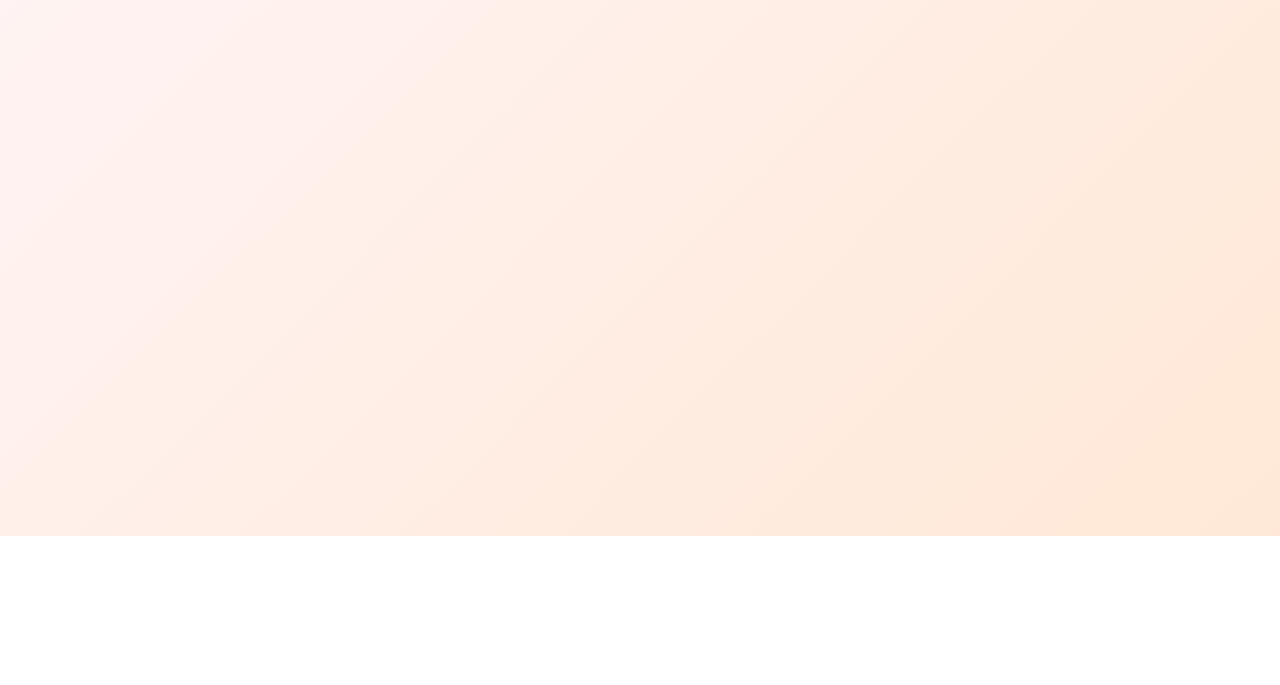
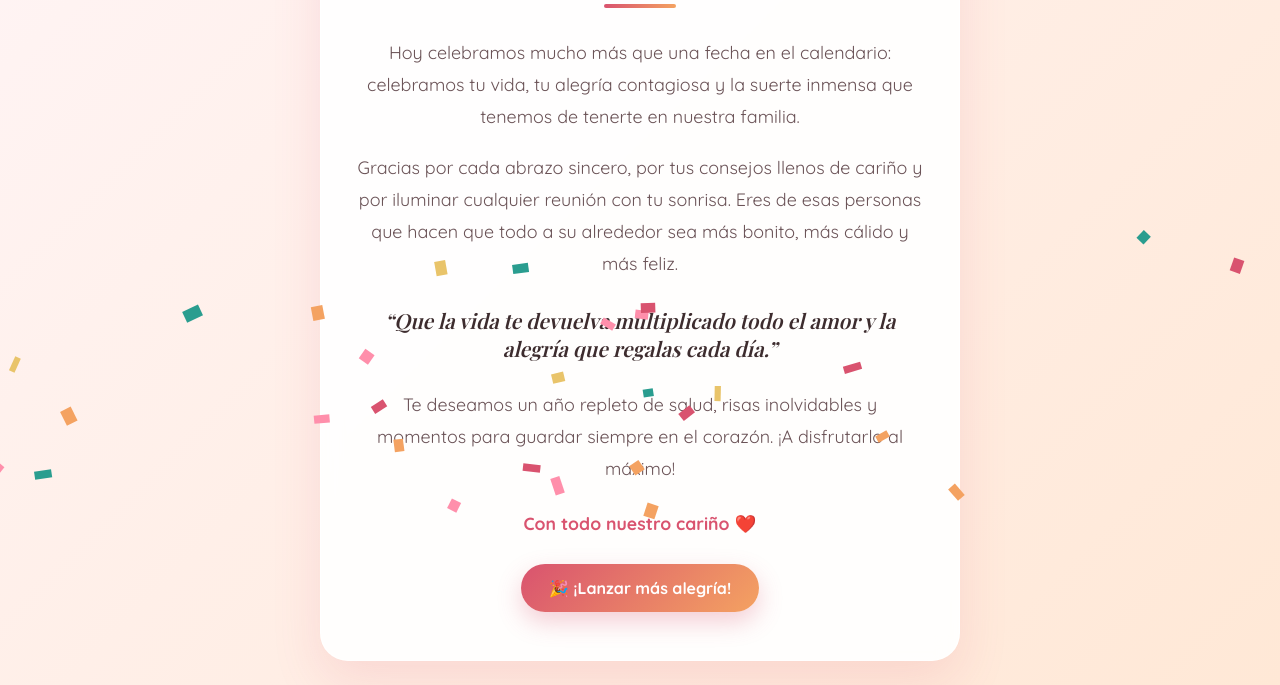
Before and after one commit to Adrianvj3/happybirthday-, a plain HTML site: page Juana/index.html in a window 1280 px wide. Shown: the part 264-949 px from the top of the page. Before the commit the page ends 800 px from the top, so only its background shows below. Drawn offline with nearby package versions, Linux system fonts and the light colour scheme; a web font is replaced by a local one.

Commit message:
Actualizar index.html

```diff
--- a/Juana/index.html
+++ b/Juana/index.html
@@ -3,7 +3,7 @@
 <head>
   <meta charset="UTF-8" />
   <meta name="viewport" content="width=device-width, initial-scale=1.0" />
-  <title>¡Felicidades, Tía Juana!</title>
+  <title>¡Felicidades, Juana!</title>
   <link rel="preconnect" href="https://fonts.googleapis.com">
   <link rel="preconnect" href="https://fonts.gstatic.com" crossorigin>
   <link href="https://fonts.googleapis.com/css2?family=Playfair+Display:ital,wght@0,600;0,700;1,600&family=Quicksand:wght@400;600;700&display=swap" rel="stylesheet">
@@ -108,4 +108,147 @@
       margin-top: 28px;
       font-weight: 700;
       font-size: 1.1rem;
-      color: var(--
+      color: var(--primary);
+    }
+
+    .btn {
+      margin-top: 30px;
+      display: inline-flex;
+      align-items: center;
+      gap: 8px;
+      background: linear-gradient(135deg, var(--primary), var(--secondary));
+      color: #fff;
+      border: none;
+      padding: 14px 28px;
+      border-radius: 999px;
+      font-family: 'Quicksand', sans-serif;
+      font-size: 1rem;
+      font-weight: 700;
+      cursor: pointer;
+      box-shadow: 0 10px 24px rgba(217, 83, 111, 0.28);
+      transition: transform 0.2s ease, box-shadow 0.2s ease;
+    }
+
+    .btn:hover {
+      transform: translateY(-2px);
+      box-shadow: 0 14px 28px rgba(217, 83, 111, 0.36);
+    }
+
+    .btn:active {
+      transform: translateY(0);
+    }
+
+    @keyframes fadeUp {
+      from {
+        opacity: 0;
+        transform: translateY(24px);
+      }
+      to {
+        opacity: 1;
+        transform: translateY(0);
+      }
+    }
+
+    @media (max-width: 480px) {
+      .card {
+        padding: 36px 22px;
+      }
+      .message {
+        font-size: 1.02rem;
+      }
+    }
+  </style>
+</head>
+<body>
+  <canvas id="confetti"></canvas>
+
+  <main class="card">
+    <span class="badge">Un día muy especial</span>
+    <h1>¡Muchísimas felicidades, Tía Juana!</h1>
+    <div class="divider"></div>
+
+    <p class="message">
+      Hoy celebramos mucho más que una fecha en el calendario: celebramos tu vida,
+      tu alegría contagiosa y la suerte inmensa que tenemos de tenerte en nuestra familia.
+    </p>
+
+    <p class="message">
+      Gracias por cada abrazo sincero, por tus consejos llenos de cariño y por iluminar
+      cualquier reunión con tu sonrisa. Eres de esas personas que hacen que todo a su alrededor
+      sea más bonito, más cálido y más feliz.
+    </p>
+
+    <p class="highlight">
+      “Que la vida te devuelva multiplicado todo el amor y la alegría que regalas cada día.”
+    </p>
+
+    <p class="message">
+      Te deseamos un año repleto de salud, risas inolvidables y momentos para guardar
+      siempre en el corazón. ¡A disfrutarlo al máximo!
+    </p>
+
+    <p class="signature">Con todo nuestro cariño ❤️</p>
+
+    <button class="btn" id="celebrateBtn" type="button">
+      🎉 ¡Lanzar más alegría!
+    </button>
+  </main>
+
+  <script>
+    const canvas = document.getElementById('confetti');
+    const ctx = canvas.getContext('2d');
+    const colors = ['#d9536f', '#f4a261', '#e9c46a', '#2a9d8f', '#ff8fab'];
+    let particles = [];
+
+    function resize() {
+      canvas.width = window.innerWidth;
+      canvas.height = window.innerHeight;
+    }
+
+    window.addEventListener('resize', resize);
+    resize();
+
+    function spawnConfetti(count = 110) {
+      for (let i = 0; i < count; i++) {
+        particles.push({
+          x: Math.random() * canvas.width,
+          y: -20 - Math.random() * 120,
+          w: 6 + Math.random() * 6,
+          h: 10 + Math.random() * 8,
+          color: colors[Math.floor(Math.random() * colors.length)],
+          vx: (Math.random() - 0.5) * 3,
+          vy: 2 + Math.random() * 3.5,
+          angle: Math.random() * Math.PI * 2,
+          spin: (Math.random() - 0.5) * 0.15
+        });
+      }
+    }
+
+    function animate() {
+      ctx.clearRect(0, 0, canvas.width, canvas.height);
+      particles = particles.filter(p => p.y < canvas.height + 30);
+
+      for (const p of particles) {
+        p.x += p.vx;
+        p.y += p.vy;
+        p.angle += p.spin;
+
+        ctx.save();
+        ctx.translate(p.x, p.y);
+        ctx.rotate(p.angle);
+        ctx.fillStyle = p.color;
+        ctx.fillRect(-p.w / 2, -p.h / 2, p.w, p.h);
+        ctx.restore();
+      }
+
+      requestAnimationFrame(animate);
+    }
+
+    document.getElementById('celebrateBtn').addEventListener('click', () => spawnConfetti(100));
+
+    // Lanza confeti automáticamente al abrir la página
+    spawnConfetti(120);
+    animate();
+  </script>
+</body>
+</html>
```
